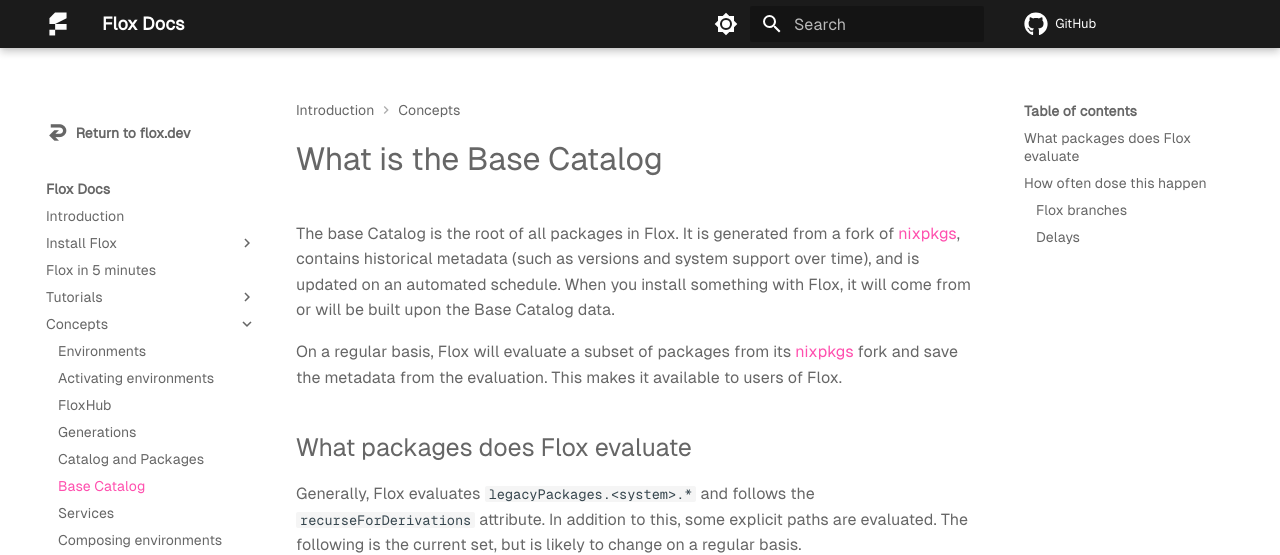
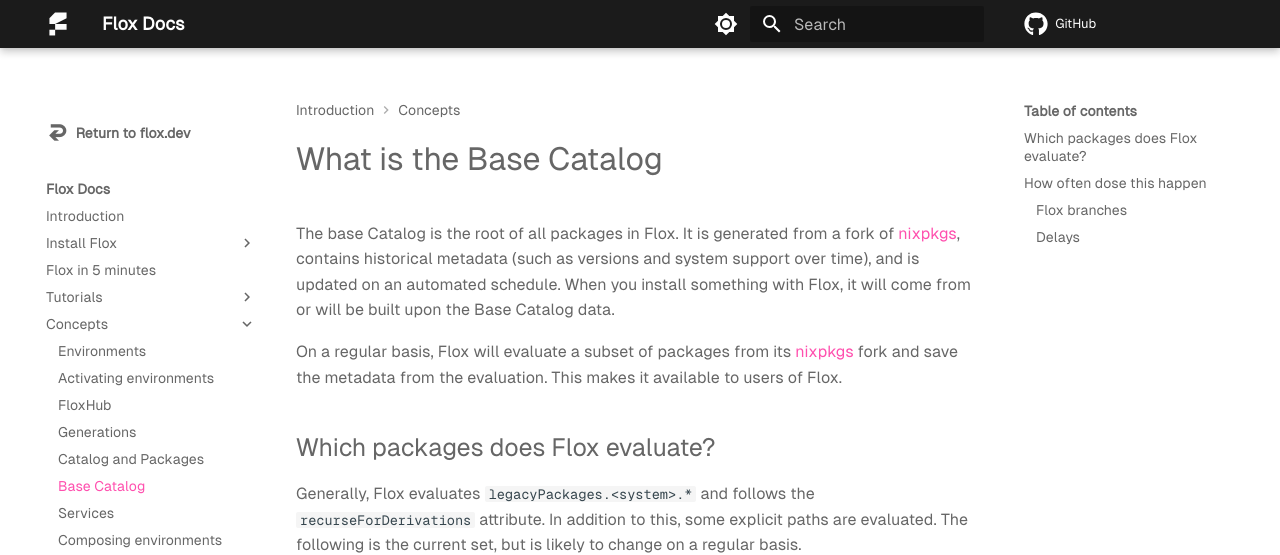
Before and after one commit to flox/floxdocs, an MkDocs documentation site: the page built from docs/concepts/base-catalog.md, in a window 1280 px wide and 900 px high. Shown: the top 555 px of the window. Built offline with MkDocs 1.6.1 and Material for MkDocs 9.7.7, drawn with Linux system fonts in a browser that asks for light colours; plug-ins that fetch from the network failed and are left out; comment, search, counter and statistics services are not loaded.

Commit message:
Apply suggestion from @zmitchell
Co-authored-by: Zach Mitchell <zmitchell@fastmail.com>

```diff
--- a/docs/concepts/base-catalog.md
+++ b/docs/concepts/base-catalog.md
@@ -14,7 +14,7 @@
 [nixpkgs][nixpkgs] fork and save the metadata from the evaluation.  This makes
 it available to users of Flox.
 
-## What packages does Flox evaluate
+## Which packages does Flox evaluate?
 
 Generally, Flox evaluates `legacyPackages.<system>.*` and follows the
 `recurseForDerivations` attribute.  In addition to this, some explicit paths are
```
